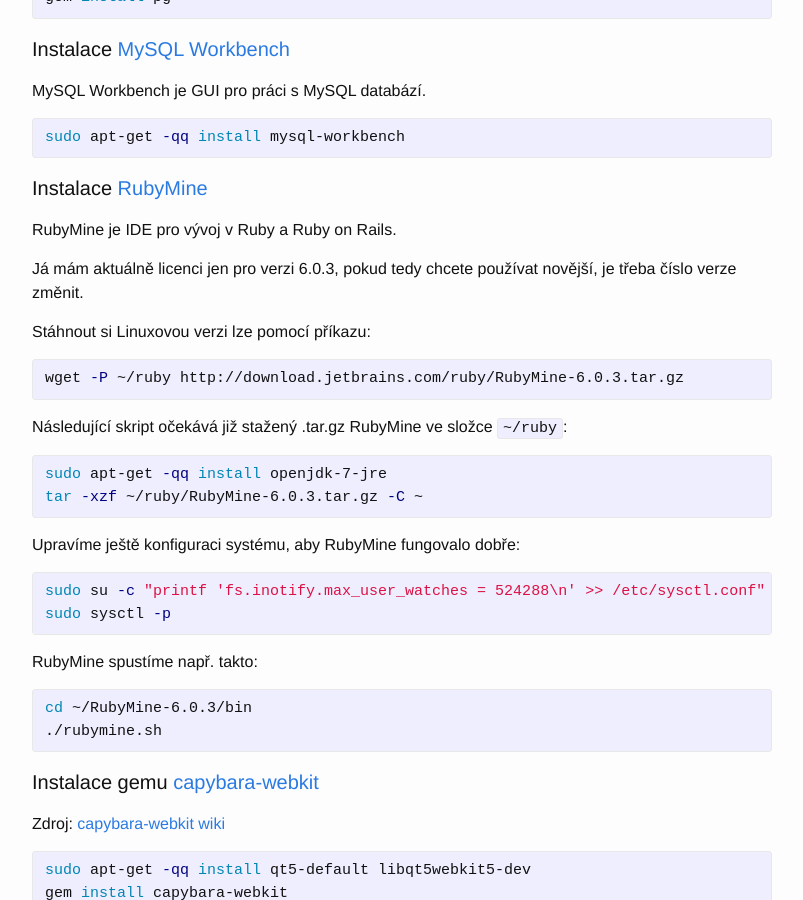
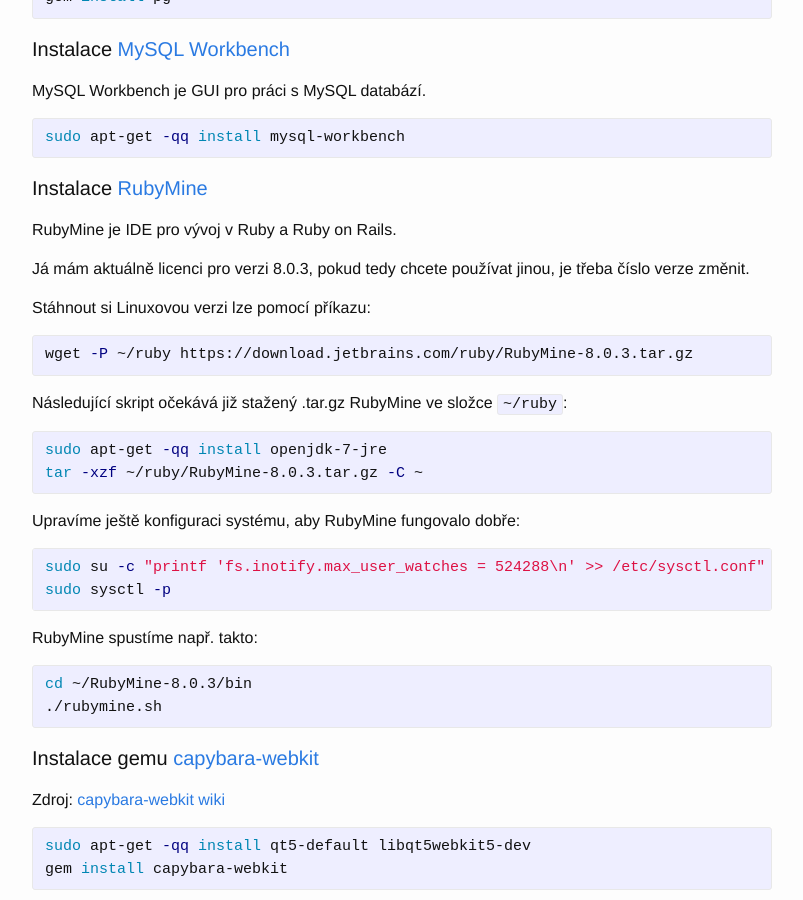
Before and after one commit to jana4u/blog.jana4u.net, a Jekyll site: the page built from _posts/2015-05-26-ubuntu-ve-virtualboxu-pro-vyvoj-v-ruby-a-ruby-on-rails.md, in a window 1280 px wide and 900 px high, scrolled down 7429 px. Shown: the whole window, without its empty margins (238-1041 px from the left). Built offline with Jekyll 4.4.1, drawn with Linux system fonts in a browser that asks for light colours; some of the changed text lies outside the part shown.

Commit message:
updated post about VirtualBox, Ubuntu and Ruby

```diff
--- a/_posts/2015-05-26-ubuntu-ve-virtualboxu-pro-vyvoj-v-ruby-a-ruby-on-rails.md
+++ b/_posts/2015-05-26-ubuntu-ve-virtualboxu-pro-vyvoj-v-ruby-a-ruby-on-rails.md
@@ -389,19 +389,19 @@
 
 RubyMine je IDE pro vývoj v Ruby a Ruby on Rails.
 
-Já mám aktuálně licenci jen pro verzi 6.0.3, pokud tedy chcete používat novější, je třeba číslo verze změnit.
+Já mám aktuálně licenci pro verzi 8.0.3, pokud tedy chcete používat jinou, je třeba číslo verze změnit.
 
 Stáhnout si Linuxovou verzi lze pomocí příkazu:
 
 {% highlight sh %}
-wget -P ~/ruby http://download.jetbrains.com/ruby/RubyMine-6.0.3.tar.gz
+wget -P ~/ruby https://download.jetbrains.com/ruby/RubyMine-8.0.3.tar.gz
 {% endhighlight %}
 
 Následující skript očekává již stažený .tar.gz RubyMine ve složce `~/ruby`:
 
 {% highlight sh %}
 sudo apt-get -qq install openjdk-7-jre
-tar -xzf ~/ruby/RubyMine-6.0.3.tar.gz -C ~
+tar -xzf ~/ruby/RubyMine-8.0.3.tar.gz -C ~
 {% endhighlight %}
 
 Upravíme ještě konfiguraci systému, aby RubyMine fungovalo dobře:
@@ -414,7 +414,7 @@
 RubyMine spustíme např. takto:
 
 {% highlight sh %}
-cd ~/RubyMine-6.0.3/bin
+cd ~/RubyMine-8.0.3/bin
 ./rubymine.sh
 {% endhighlight %}
 
@@ -542,3 +542,4 @@
 
 * 19.1.2016
   * přidána instalace Node.js
+  * aktualizace na RubyMine 8.0.3
```
Also changed, not shown: 1 other file.
